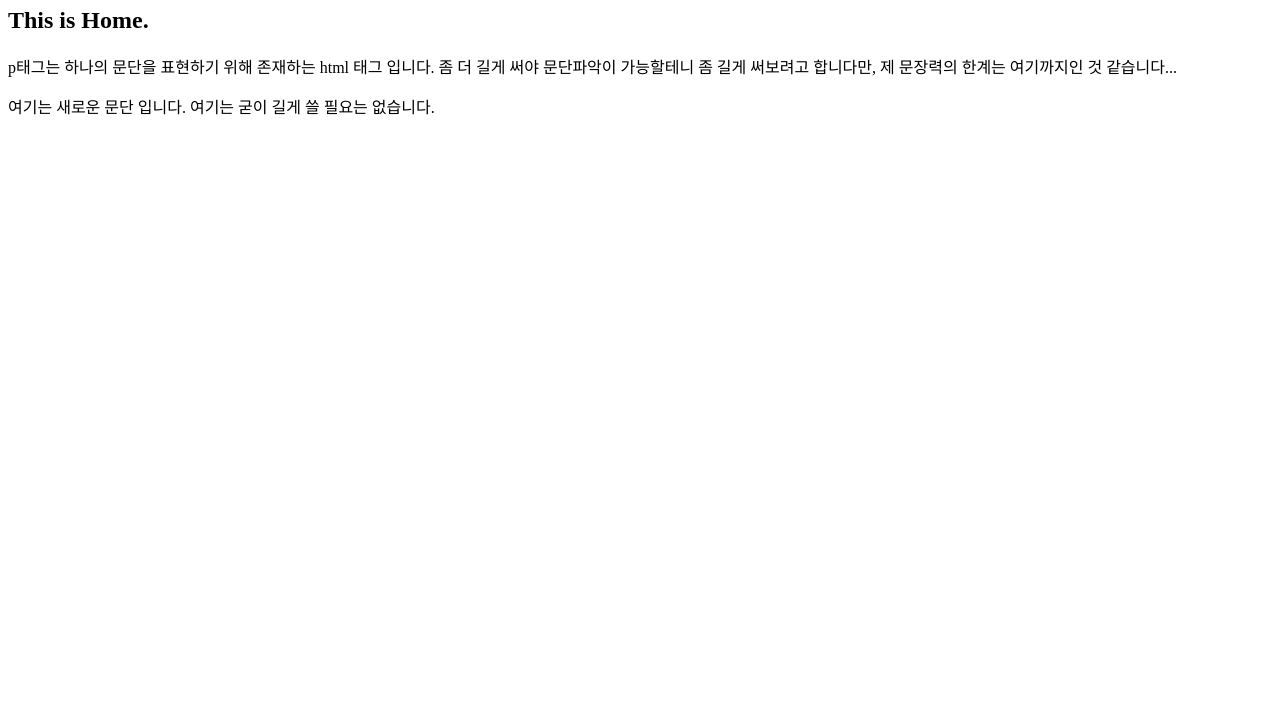
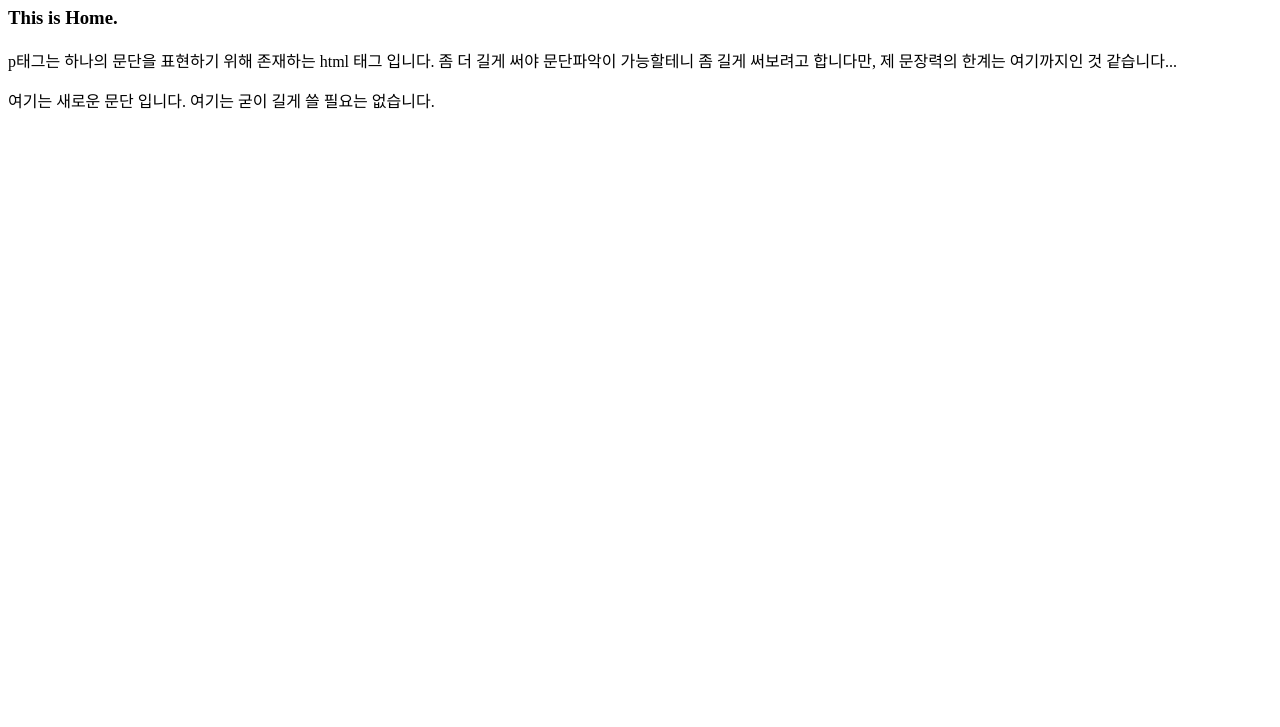
Before and after one commit to ooo3dong/SubAkBa.github.io, a plain HTML site: page index.html in a window 1280 px wide. Shown: the part 73-800 px from the top of the page. Drawn offline with Linux system fonts and the light colour scheme.

Commit message:
edit index.html h2 -> h4

```diff
--- a/index.html
+++ b/index.html
@@ -6,7 +6,7 @@
  </head>
  <body>
   <h1>Home</h1>
-  <h2>This is Home.</h2>
+  <h3>This is Home.</h3>
   <p>p태그는 하나의 문단을 표현하기 위해 존재하는 html 태그 입니다. 좀 더 길게 써야 문단파악이 가능할테니 좀 길게 써보려고 합니다만, 제 문장력의 한계는 여기까지인 것 같습니다...</p>
   <p>여기는 새로운 문단 입니다. 여기는 굳이 길게 쓸 필요는 없습니다.</p>
  </body>
```
